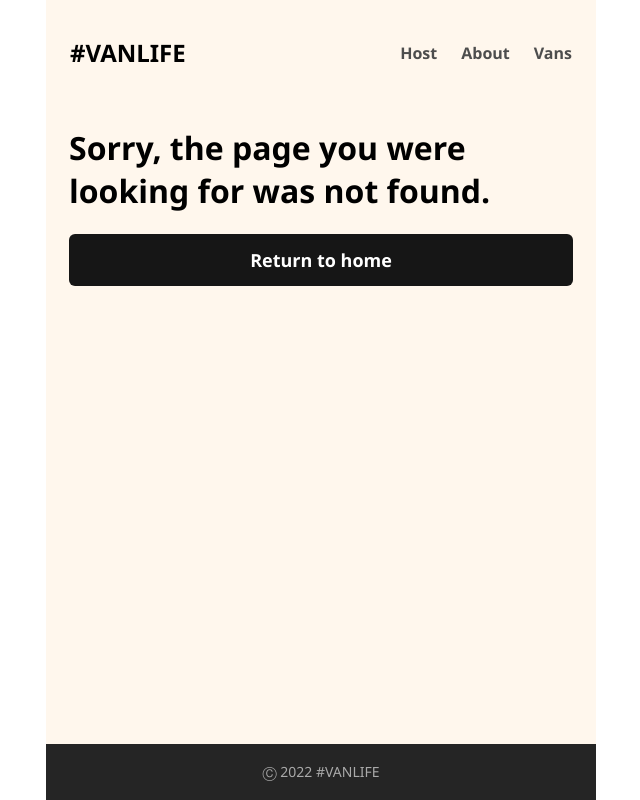
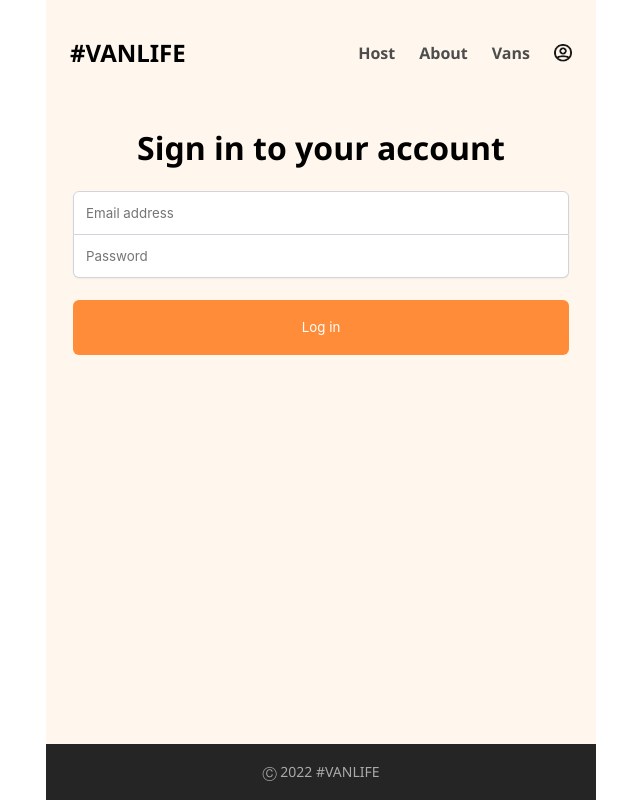
Before and after one commit to sulsiperis/van-life, a React (Create React App) app: page /login in a window 1280 px wide. Before the commit this address had no page. Shown: the whole page, without its empty margins (319-959 px from the left). Built offline with nearby package versions, Linux system fonts and the light colour scheme; what miragejs would draw is missing.

Commit message:
login page and styling

```diff
--- a/src/App.css
+++ b/src/App.css
@@ -46,8 +46,23 @@
   text-decoration: underline;
   font-weight: 700;
 }
+
+.menu {
+  display: flex;
+  align-items: center;
+  justify-content: center;
+}
+.menu .login-icon {
+  height: 18px;
+  width: 18px;
+}
+.login-link {
+  display: flex;
+  align-items: center;
+  justify-content: center;
+}
 .menu a {
-  margin-left: clamp(6px, 4vw, 24px);
+  margin-left: clamp(2px, 2vw, 24px);
 }
 .logo {
   color: #000;
@@ -510,7 +525,57 @@
   text-decoration: underline;
 }
 
-/* error page */
 .error-wrapper, .dashboard-wrapper, .income-wrapper , .reviews-wrapper {
   padding: 24px;
 }
+
+/* Login page */
+.login-container {
+  display: flex;
+  flex-direction: column;
+  align-items: center;
+  padding-inline: 27px;
+}
+
+.login-form {
+  display: flex;
+  flex-direction: column;
+  width: 100%;
+  max-width: 500px;
+}
+
+.login-form > input {
+  border: 1px solid rgba(209, 213, 219);
+  height: 40px;
+  text-indent: 10px;
+  font-family: "Inter", sans-serif;
+  box-shadow: 0px 1px 2px rgba(0, 0, 0, 0.05);
+  font-weight: 400;
+}
+
+.login-form > input:focus {
+  outline: none;
+}
+
+.login-form > input:first-of-type {
+  border-radius: 6px 6px 0px 0px;
+}
+
+.login-form > input:last-of-type {
+  border-radius: 0px 0px 6px 6px;
+  border-top: none;
+}
+
+.login-form > button {
+  background-color: #FF8C38;
+  border: none;
+  border-radius: 6px;
+  height: 55px;
+  margin-top: 22px;
+  color: white;
+  font-family: "Inter", sans-serif;
+  cursor: pointer;
+}
+.login-form > button:hover {
+  text-decoration: underline;
+}
--- a/src/App.js
+++ b/src/App.js
@@ -16,11 +16,13 @@
 import HostVanPricing from './pages/host/HostVanPricing';
 import NotFound from './pages/NotFound';
 import Error from './components/Error';
+import Login from './pages/Login';
 
 import "./server"
 
 const router = createBrowserRouter(createRoutesFromElements(
   <Route element={<Layout />}>
+    <Route path='login' element={<Login />} />
     <Route path='*' element={<NotFound /> } /> //catch all route for not found pages
     <Route path='/' element={<Home />} />
     <Route path='about' element={<About />} />
--- a/src/components/Header.js
+++ b/src/components/Header.js
@@ -17,6 +17,9 @@
             >Host</NavLink>
             <NavLink className={({isActive}) => isActive ? 'header-menu-active' : ''} to={'/about'}>About</NavLink>
             <NavLink className={({isActive}) => isActive ? 'header-menu-active' : ''} to={'/vans'}>Vans</NavLink>
+            <Link to="login" className="login-link">
+                <img src={`${require("../img/avatar-icon.png")}`} className="login-icon" />
+            </Link>
         </div>
     </nav>
   )
--- /dev/null
+++ b/src/pages/Login.js
@@ -0,0 +1,43 @@
+import React from "react"
+import { useNavigate } from "react-router-dom"
+
+export default function Login() {
+    const [loginFormData, setLoginFormData] = React.useState({ email: "", password: "" })
+
+    function handleSubmit(e) {
+        e.preventDefault()
+        console.log(loginFormData)
+    }
+
+    function handleChange(e) {
+        const { name, value } = e.target
+        setLoginFormData(prev => ({
+            ...prev,
+            [name]: value
+        }))
+    }
+
+    return (
+        <div className="login-container">
+            <h1>Sign in to your account</h1>
+            <form onSubmit={handleSubmit} className="login-form">
+                <input
+                    name="email"
+                    onChange={handleChange}
+                    type="email"
+                    placeholder="Email address"
+                    value={loginFormData.email}
+                />
+                <input
+                    name="password"
+                    onChange={handleChange}
+                    type="password"
+                    placeholder="Password"
+                    value={loginFormData.password}
+                />
+                <button>Log in</button>
+            </form>
+        </div>
+    )
+
+}
```
Also changed, not shown: src/img/avatar-icon.png (added).
